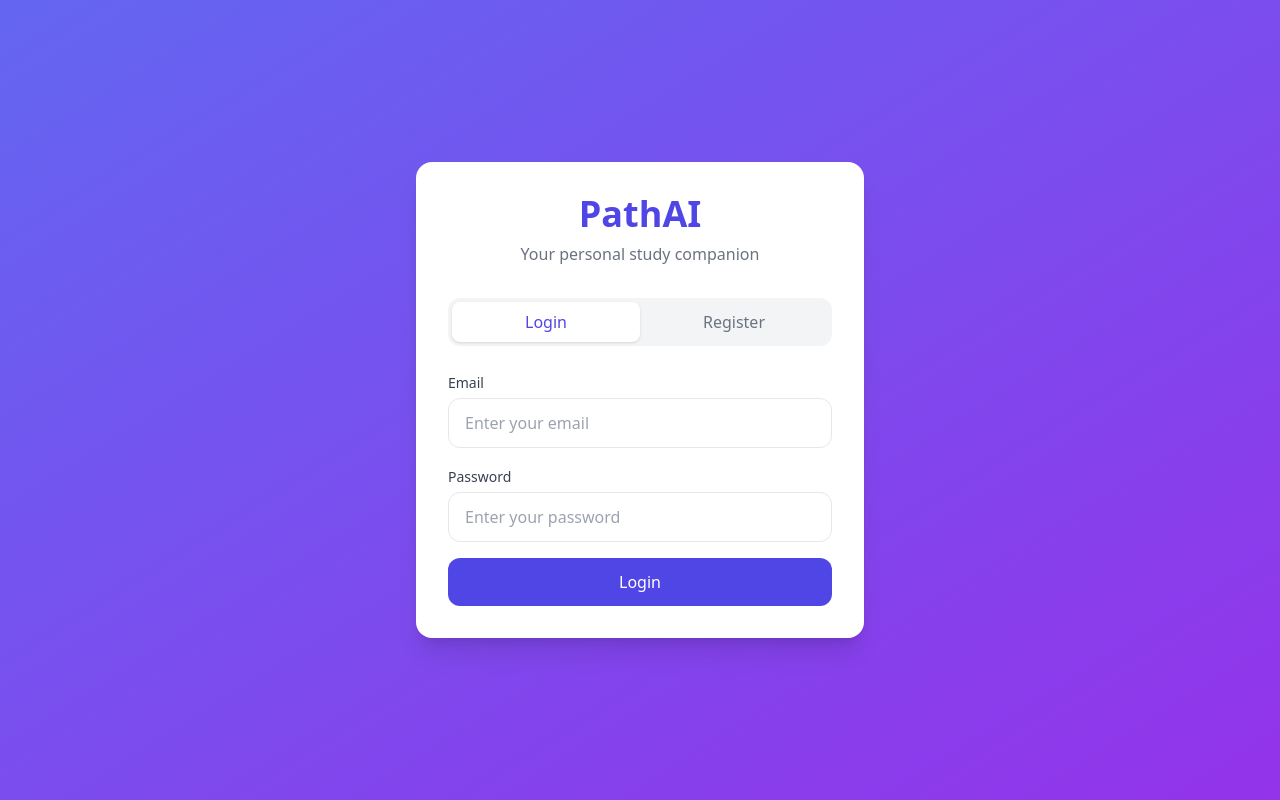
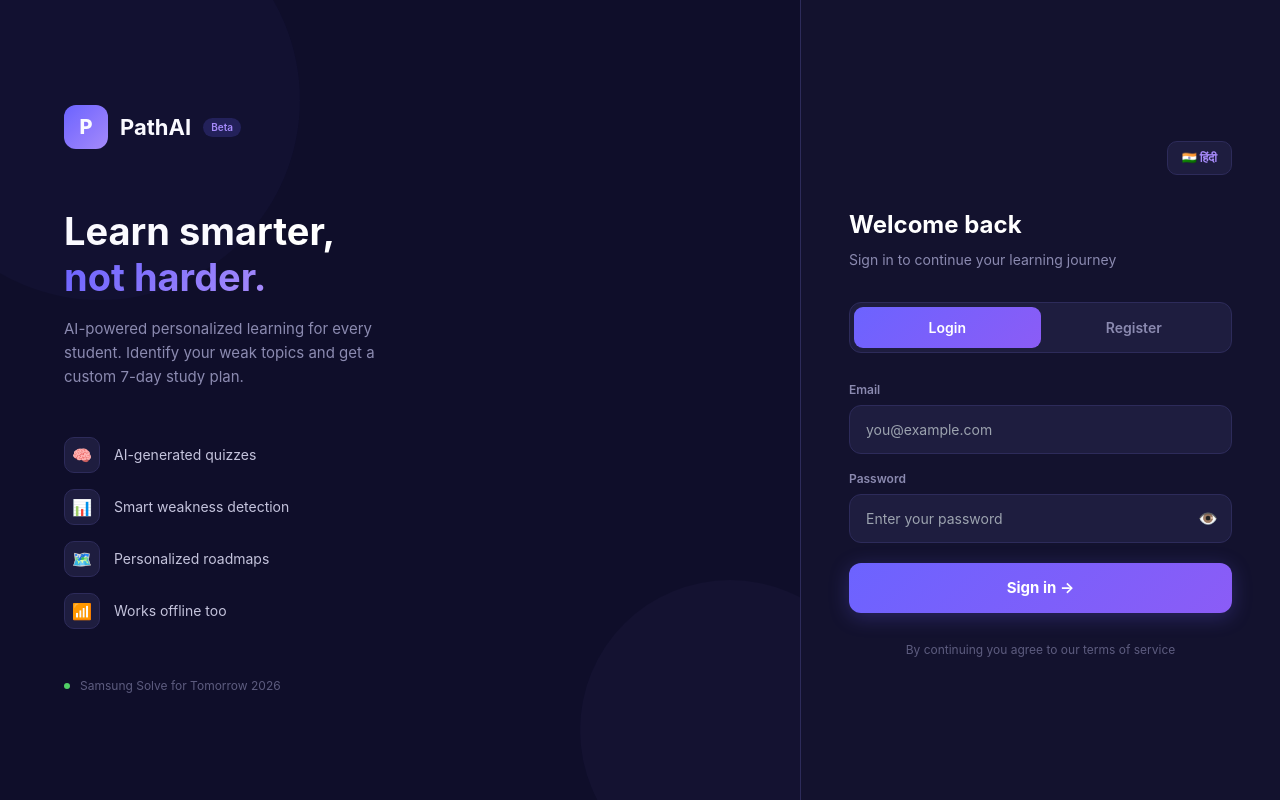
Before and after one commit to Flux07-gezz/pathai, a React (Create React App) app in the folder frontend/: page /login in a window 1280 px wide. Built offline with nearby package versions, Linux system fonts and the light colour scheme.

Commit message:
new login page

```diff
--- a/frontend/src/pages/LoginPage.jsx
+++ b/frontend/src/pages/LoginPage.jsx
@@ -2,154 +2,201 @@ import { useState } from 'react';
 import { useNavigate } from 'react-router-dom';
 import { login, register } from '../utils/api';
 import { saveUser } from '../utils/storage';
+import { useLang } from '../LanguageContext';
 
-function LoginPage() {
+export default function LoginPage() {
   const [isLogin, setIsLogin] = useState(true);
   const [name, setName] = useState('');
   const [email, setEmail] = useState('');
   const [password, setPassword] = useState('');
   const [error, setError] = useState('');
+  const [success, setSuccess] = useState('');
   const [loading, setLoading] = useState(false);
+  const [showPassword, setShowPassword] = useState(false);
   const navigate = useNavigate();
+  const { lang, toggleLang } = useLang();
 
   const handleSubmit = async (e) => {
     e.preventDefault();
     setLoading(true);
     setError('');
-
+    setSuccess('');
     try {
       if (isLogin) {
         const res = await login({ email, password });
-
-        // Dynamic fallback: Extracts data correctly whether it's wrapped in res.data or directly in res
-        const activeToken = res?.data?.token || res?.token;
-        const activeUser = res?.data?.user || res?.user;
-
-        if (!activeToken || !activeUser) {
-          setError('Authentication payload structural mismatch. Missing user or token properties.');
-          setLoading(false);
-          return;
-        }
-
-        // Commit both the clean user data object and the token string to storage utilities
-        saveUser(activeUser, activeToken);
-
-        console.log("Token securely saved into client memory:", activeToken);
-
-        // Direct routing based on active profile onboarding configuration status
-        if (!activeUser.studentClass) {
-          navigate('/onboarding');
-        } else {
+        saveUser(res.data.user, res.data.token);
         navigate('/dashboard');
-        }
       } else {
         await register({ name, email, password });
+        setSuccess('Account created! Please login.');
         setIsLogin(true);
-        setError('Registered successfully! Please login.');
       }
     } catch (err) {
-      console.error("Login submission failure logs:", err);
-      setError(err.response?.data?.message || 'Authentication failed. Please verify your connection or credentials.');
+      setError(err.response?.data?.message || 'Something went wrong');
     } finally {
       setLoading(false);
     }
   };
 
+  const features = [
+    { icon: '🧠', text: 'AI-generated quizzes' },
+    { icon: '📊', text: 'Smart weakness detection' },
+    { icon: '🗺️', text: 'Personalized roadmaps' },
+    { icon: '📶', text: 'Works offline too' },
+  ];
+
   return (
-    <div className="min-h-screen bg-gradient-to-br from-indigo-500 to-purple-600 flex items-center justify-center p-4">
-      <div className="bg-white rounded-2xl shadow-xl w-full max-w-md p-8">
+    <div style={{ display: 'flex', minHeight: '100vh', background: '#0f0e2a', fontFamily: "'Inter', sans-serif" }}>
 
-        {/* Logo Banner */}
-        <div className="text-center mb-8">
-          <h1 className="text-4xl font-bold text-indigo-600">PathAI</h1>
-          <p className="text-gray-500 mt-2">Your personal study companion</p>
+      {/* LEFT PANEL */}
+      <div style={{ flex: 1, display: 'flex', flexDirection: 'column', justifyContent: 'center', padding: '60px 64px', position: 'relative', overflow: 'hidden' }}>
+
+        {/* Background decoration */}
+        <div style={{ position: 'absolute', top: -100, left: -100, width: 400, height: 400, borderRadius: '50%', background: '#6c63ff08', pointerEvents: 'none' }} />
+        <div style={{ position: 'absolute', bottom: -80, right: -80, width: 300, height: 300, borderRadius: '50%', background: '#a78bfa08', pointerEvents: 'none' }} />
+
+        {/* Logo */}
+        <div style={{ display: 'flex', alignItems: 'center', gap: 12, marginBottom: 60 }}>
+          <div style={{ width: 44, height: 44, borderRadius: 12, background: 'linear-gradient(135deg, #6c63ff, #a78bfa)', display: 'flex', alignItems: 'center', justifyContent: 'center', fontSize: 20, fontWeight: 800, color: '#fff' }}>P</div>
+          <span style={{ color: '#fff', fontWeight: 700, fontSize: 22 }}>PathAI</span>
+          <span style={{ fontSize: 10, background: '#6c63ff33', color: '#a78bfa', padding: '2px 8px', borderRadius: 20, fontWeight: 600 }}>Beta</span>
         </div>
 
-        {/* Toggle Login/Register Interfaces */}
-        <div className="flex bg-gray-100 rounded-xl p-1 mb-6">
-          <button
-            type="button"
-            onClick={() => setIsLogin(true)}
-            className={`flex-1 py-2 rounded-lg font-medium transition-all ${
-              isLogin ? 'bg-white shadow text-indigo-600' : 'text-gray-500'
-            }`}
-          >
+        {/* Headline */}
+        <h1 style={{ color: '#fff', fontSize: 38, fontWeight: 700, margin: '0 0 16px', lineHeight: 1.2 }}>
+          Learn smarter,<br />
+          <span style={{ background: 'linear-gradient(135deg, #6c63ff, #a78bfa)', WebkitBackgroundClip: 'text', WebkitTextFillColor: 'transparent' }}>
+            not harder.
+          </span>
+        </h1>
+        <p style={{ color: '#8b8ab0', fontSize: 15, margin: '0 0 48px', lineHeight: 1.6, maxWidth: 360 }}>
+          AI-powered personalized learning for every student. Identify your weak topics and get a custom 7-day study plan.
+        </p>
+
+        {/* Feature list */}
+        <div style={{ display: 'flex', flexDirection: 'column', gap: 16 }}>
+          {features.map((f, i) => (
+            <div key={i} style={{ display: 'flex', alignItems: 'center', gap: 14 }}>
+              <div style={{ width: 36, height: 36, borderRadius: 10, background: '#1e1d3f', border: '1px solid #2d2b5a', display: 'flex', alignItems: 'center', justifyContent: 'center', fontSize: 16, flexShrink: 0 }}>
+                {f.icon}
+              </div>
+              <span style={{ color: '#c4c3dc', fontSize: 14 }}>{f.text}</span>
+            </div>
+          ))}
+        </div>
+
+        {/* Samsung badge */}
+        <div style={{ marginTop: 48, display: 'flex', alignItems: 'center', gap: 10 }}>
+          <div style={{ width: 6, height: 6, borderRadius: '50%', background: '#51cf66' }} />
+          <span style={{ color: '#5d5c7f', fontSize: 12 }}>Samsung Solve for Tomorrow 2026</span>
+        </div>
+      </div>
+
+      {/* RIGHT PANEL — Login form */}
+      <div style={{ width: 480, background: '#13122e', display: 'flex', flexDirection: 'column', justifyContent: 'center', padding: '60px 48px', borderLeft: '1px solid #2d2b5a' }}>
+
+        {/* Language toggle */}
+        <div style={{ display: 'flex', justifyContent: 'flex-end', marginBottom: 32 }}>
+          <button onClick={toggleLang} style={{ background: '#1e1d3f', border: '1px solid #2d2b5a', borderRadius: 10, padding: '7px 14px', color: '#a78bfa', fontSize: 12, fontWeight: 600, cursor: 'pointer' }}>
+            {lang === 'en' ? '🇮🇳 हिंदी' : '🇬🇧 English'}
+          </button>
+        </div>
+
+        {/* Heading */}
+        <h2 style={{ color: '#fff', fontSize: 24, fontWeight: 700, margin: '0 0 6px' }}>
+          {isLogin ? 'Welcome back' : 'Create account'}
+        </h2>
+        <p style={{ color: '#8b8ab0', fontSize: 14, margin: '0 0 32px' }}>
+          {isLogin ? 'Sign in to continue your learning journey' : 'Start your personalized learning journey'}
+        </p>
+
+        {/* Tab toggle */}
+        <div style={{ display: 'flex', background: '#1e1d3f', borderRadius: 12, padding: 4, marginBottom: 28, border: '1px solid #2d2b5a' }}>
+          <button onClick={() => { setIsLogin(true); setError(''); setSuccess(''); }} style={{ flex: 1, padding: '10px', borderRadius: 9, border: 'none', background: isLogin ? 'linear-gradient(135deg, #6c63ff, #8b5cf6)' : 'transparent', color: isLogin ? '#fff' : '#8b8ab0', fontWeight: 600, fontSize: 14, cursor: 'pointer', transition: 'all 0.2s' }}>
             Login
           </button>
-          <button
-            type="button"
-            onClick={() => setIsLogin(false)}
-            className={`flex-1 py-2 rounded-lg font-medium transition-all ${
-              !isLogin ? 'bg-white shadow text-indigo-600' : 'text-gray-500'
-            }`}
-          >
+          <button onClick={() => { setIsLogin(false); setError(''); setSuccess(''); }} style={{ flex: 1, padding: '10px', borderRadius: 9, border: 'none', background: !isLogin ? 'linear-gradient(135deg, #6c63ff, #8b5cf6)' : 'transparent', color: !isLogin ? '#fff' : '#8b8ab0', fontWeight: 600, fontSize: 14, cursor: 'pointer', transition: 'all 0.2s' }}>
             Register
           </button>
         </div>
 
-        {/* Error Notification Alert Block */}
+        {/* Error / Success */}
         {error && (
-          <div className={`p-3 rounded-lg mb-4 text-sm ${
-            error.includes('successfully')
-              ? 'bg-green-100 text-green-700'
-              : 'bg-red-100 text-red-700'
-          }`}>
-            {error}
+          <div style={{ background: '#ff6b6b11', border: '1px solid #ff6b6b33', color: '#ff6b6b', padding: '12px 14px', borderRadius: 10, marginBottom: 16, fontSize: 13 }}>
+            ⚠️ {error}
+          </div>
+        )}
+        {success && (
+          <div style={{ background: '#51cf6611', border: '1px solid #51cf6633', color: '#51cf66', padding: '12px 14px', borderRadius: 10, marginBottom: 16, fontSize: 13 }}>
+            ✅ {success}
           </div>
         )}
 
-        {/* Submission Form Context */}
-        <form onSubmit={handleSubmit} className="space-y-4">
+        {/* Form */}
+        <form onSubmit={handleSubmit} style={{ display: 'flex', flexDirection: 'column', gap: 16 }}>
+
           {!isLogin && (
             <div>
-              <label className="text-sm font-medium text-gray-700">Name</label>
+              <label style={{ color: '#8b8ab0', fontSize: 12, fontWeight: 600, display: 'block', marginBottom: 6 }}>Full Name</label>
               <input
                 type="text"
                 value={name}
-                onChange={(e) => setName(e.target.value)}
-                placeholder="Enter your name"
-                className="w-full mt-1 px-4 py-3 border border-gray-200 rounded-xl focus:outline-none focus:ring-2 focus:ring-indigo-400"
+                onChange={e => setName(e.target.value)}
+                placeholder="Anshu Raj"
                 required
+                style={{ width: '100%', padding: '13px 16px', background: '#1e1d3f', border: '1px solid #2d2b5a', borderRadius: 12, color: '#fff', fontSize: 14, outline: 'none', boxSizing: 'border-box', transition: 'border-color 0.2s' }}
+                onFocus={e => e.target.style.borderColor = '#6c63ff'}
+                onBlur={e => e.target.style.borderColor = '#2d2b5a'}
               />
             </div>
           )}
 
           <div>
-            <label className="text-sm font-medium text-gray-700">Email</label>
+            <label style={{ color: '#8b8ab0', fontSize: 12, fontWeight: 600, display: 'block', marginBottom: 6 }}>Email</label>
             <input
               type="email"
               value={email}
-              onChange={(e) => setEmail(e.target.value)}
-              placeholder="Enter your email"
-              className="w-full mt-1 px-4 py-3 border border-gray-200 rounded-xl focus:outline-none focus:ring-2 focus:ring-indigo-400"
+              onChange={e => setEmail(e.target.value)}
+              placeholder="you@example.com"
               required
+              style={{ width: '100%', padding: '13px 16px', background: '#1e1d3f', border: '1px solid #2d2b5a', borderRadius: 12, color: '#fff', fontSize: 14, outline: 'none', boxSizing: 'border-box', transition: 'border-color 0.2s' }}
+              onFocus={e => e.target.style.borderColor = '#6c63ff'}
+              onBlur={e => e.target.style.borderColor = '#2d2b5a'}
             />
           </div>
 
           <div>
-            <label className="text-sm font-medium text-gray-700">Password</label>
+            <label style={{ color: '#8b8ab0', fontSize: 12, fontWeight: 600, display: 'block', marginBottom: 6 }}>Password</label>
+            <div style={{ position: 'relative' }}>
               <input
-              type="password"
+                type={showPassword ? 'text' : 'password'}
                 value={password}
-              onChange={(e) => setPassword(e.target.value)}
+                onChange={e => setPassword(e.target.value)}
                 placeholder="Enter your password"
-              className="w-full mt-1 px-4 py-3 border border-gray-200 rounded-xl focus:outline-none focus:ring-2 focus:ring-indigo-400"
                 required
+                style={{ width: '100%', padding: '13px 48px 13px 16px', background: '#1e1d3f', border: '1px solid #2d2b5a', borderRadius: 12, color: '#fff', fontSize: 14, outline: 'none', boxSizing: 'border-box', transition: 'border-color 0.2s' }}
+                onFocus={e => e.target.style.borderColor = '#6c63ff'}
+                onBlur={e => e.target.style.borderColor = '#2d2b5a'}
               />
+              <button type="button" onClick={() => setShowPassword(!showPassword)} style={{ position: 'absolute', right: 14, top: '50%', transform: 'translateY(-50%)', background: 'none', border: 'none', color: '#8b8ab0', cursor: 'pointer', fontSize: 16, padding: 0 }}>
+                {showPassword ? '🙈' : '👁️'}
+              </button>
+            </div>
           </div>
 
           <button
             type="submit"
             disabled={loading}
-            className="w-full bg-indigo-600 text-white py-3 rounded-xl font-medium hover:bg-indigo-700 transition-all disabled:opacity-50"
-          >
-            {loading ? 'Please wait...' : isLogin ? 'Login' : 'Register'}
+            style={{ width: '100%', padding: '14px', background: loading ? '#2d2b5a' : 'linear-gradient(135deg, #6c63ff, #8b5cf6)', border: 'none', borderRadius: 12, color: loading ? '#5d5c7f' : '#fff', fontSize: 15, fontWeight: 700, cursor: loading ? 'not-allowed' : 'pointer', marginTop: 4, boxShadow: loading ? 'none' : '0 4px 20px #6c63ff44', transition: 'all 0.2s' }}>
+            {loading ? 'Please wait...' : isLogin ? 'Sign in →' : 'Create account →'}
           </button>
         </form>
 
+        {/* Footer */}
+        <p style={{ color: '#5d5c7f', fontSize: 12, textAlign: 'center', marginTop: 28 }}>
+          By continuing you agree to our terms of service
+        </p>
       </div>
     </div>
   );
 }
-
-export default LoginPage;
```
Lines whose indentation alone changed are shown as unchanged.
